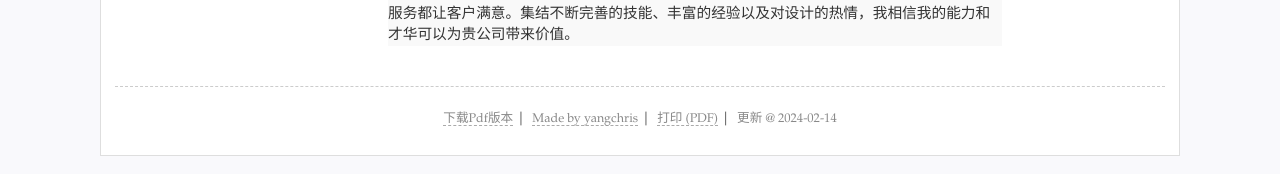
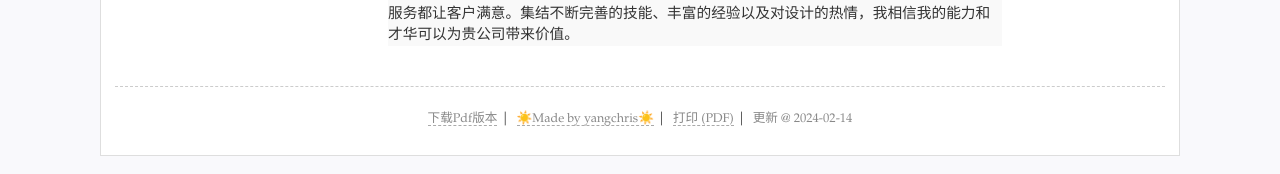
Before and after one commit to yangchris4/resume, a Jekyll site: the page built from index.html, in a window 1280 px wide. Shown: the part 1375-1549 px from the top of the page. Built offline with Jekyll 4.4.1, drawn with Linux system fonts in a browser that asks for light colours; part of the change alters nothing that is shown.

```diff
--- a/_data/resume.yml
+++ b/_data/resume.yml
@@ -100,6 +100,6 @@ footer:
   print:
   screen:
     - text: "下载Pdf版本"
-      href: "https://tupiana.uhuidian.tk/i/2023/08/28/i9h2q5.pdf"
-    - text: "Made by yangchris"
+      href: "https://pan.yangchris.life/f/DJS3/PCV.pdf"
+    - text: "☀️Made by yangchris☀️"
       href: "https://www.baidu.com"
```
